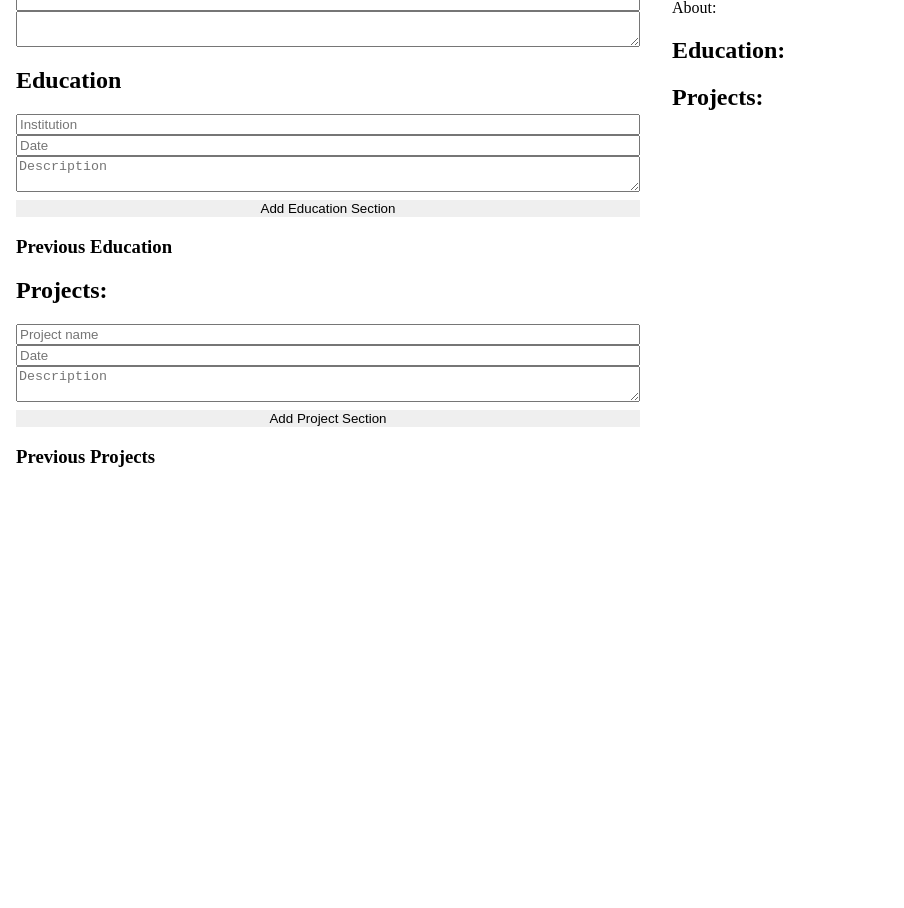
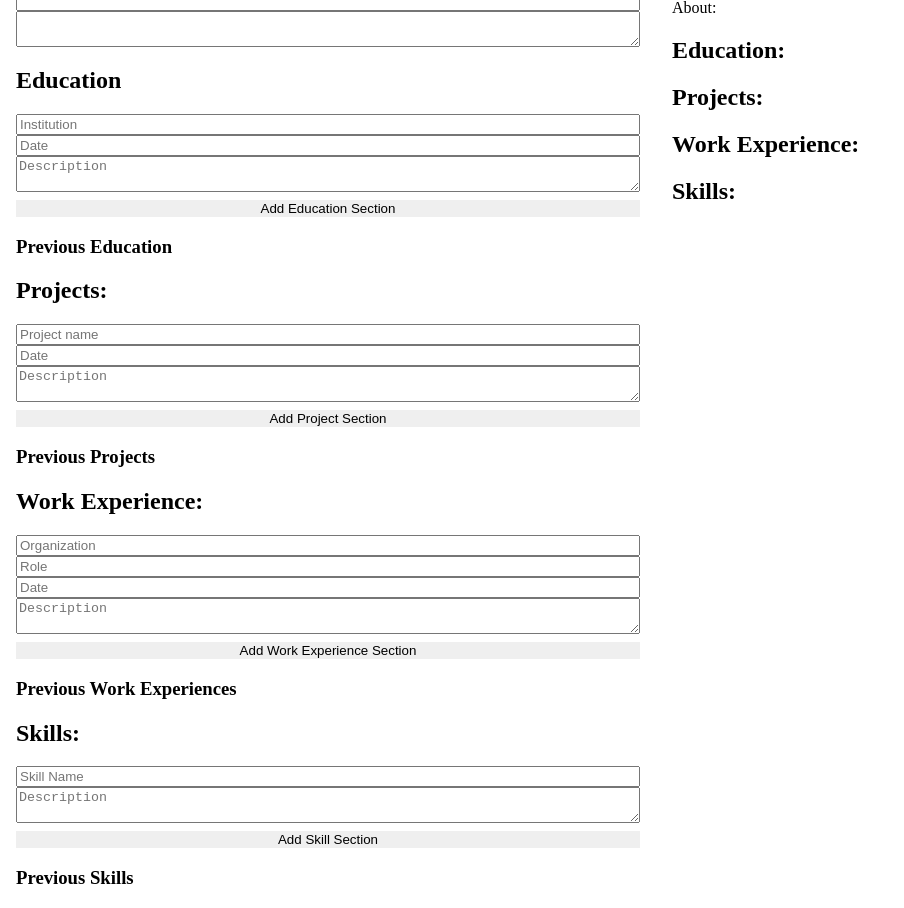
Before and after one commit to MisharyD/cv-generator, a React (Vite) app: page / in a window 1280 px wide. Shown: the part 240-1148 px from the top of the page, without its empty margins (0-904 px from the left). Before the commit the page ends 836 px from the top, so only its background shows below. Built offline with nearby package versions, Linux system fonts and the light colour scheme.

Commit message:
finish work experience and skills sections

```diff
--- a/src/App.jsx
+++ b/src/App.jsx
@@ -14,10 +14,13 @@ function App() {
     about: ""
   });
 
-  //it is an array to allows for multiple education sections
   const [educationInfo, setEducationInfo] = useState(new Array());
 
   const [projectInfo, setProjectInfo] = useState(new Array());
+
+  const [workExperienceInfo, setWorkExperienceInfo] = useState(new Array());
+
+  const [skillsInfo, setSkillsInfo] = useState(new Array());
 
   const personalOperations = (function()
   {
@@ -74,6 +77,50 @@ function App() {
     return {addProjectSection, deleteProjectSection, changeProjectInfo}
   })()
 
+  const workExperienceOperations = (function()
+  {
+    function addWorkExperienceSection(newSection)
+    {
+      setWorkExperienceInfo(prev => [...prev, { id: Date.now(), ...newSection }]);
+    }
+
+    function deleteWorkExperienceSection(id)
+    {
+      setWorkExperienceInfo(prevState => prevState.filter(section => section.id !== id));
+    }
+
+    function changeWorkExperienceInfo(id, newInfo)
+    {
+      setWorkExperienceInfo(prevState =>
+        prevState.map(section => (section.id === id ? { ...section, ...newInfo } : section))
+      );
+    }
+
+    return {addWorkExperienceSection, deleteWorkExperienceSection, changeWorkExperienceInfo}
+  })()
+
+  const skillsOperations = (function()
+  {
+    function addSkillSection(newSection)
+    {
+      setSkillsInfo(prev => [...prev, { id: Date.now(), ...newSection }]);
+    }
+
+    function deleteSkillSection(id)
+    {
+      setSkillsInfo(prevState => prevState.filter(section => section.id !== id));
+    }
+
+    function changeSkillInfo(id, newInfo)
+    {
+      setSkillsInfo(prevState =>
+        prevState.map(section => (section.id === id ? { ...section, ...newInfo } : section))
+      );
+    }
+
+    return {addSkillSection, deleteSkillSection, changeSkillInfo}
+  })()
+
   return (
     <>
       <h1 className='text-4xl '>CV Generator</h1>
@@ -89,12 +136,24 @@ function App() {
         //project section
         projectInfo = {projectInfo} onChangeProjectInfo = {projectOperations.changeProjectInfo}
         deleteProjectInfo = {projectOperations.deleteProjectSection} addProjectSection = {projectOperations.addProjectSection}
+
+        //work experience section
+        workExperienceInfo = {workExperienceInfo}
+        onChangeWorkExperienceInfo = {workExperienceOperations.changeWorkExperienceInfo}
+        deleteWorkExperienceInfo = {workExperienceOperations.deleteWorkExperienceSection}
+        addWorkExperienceSection = {workExperienceOperations.addWorkExperienceSection}
+
+        //skills section
+        skillsInfo = {skillsInfo} onChangeSkillsInfo = {skillsOperations.changeSkillInfo}
+        deleteSkillsInfo = {skillsOperations.deleteSkillSection} addSkillsSection = {skillsOperations.addSkillSection}
         />
 
         <Cv
           personalInfo = {personalInfo}
           educationInfo = {educationInfo}
           projectInfo = {projectInfo}
+          workExperienceInfo = {workExperienceInfo}
+          skillsInfo = {skillsInfo}
         />
       </div>
     </>
--- a/src/components/cv-components/skills-section.jsx
+++ b/src/components/cv-components/skills-section.jsx
@@ -1 +1,14 @@
-export default function Skills(){}
+export default function Skills({skillsInfo})
+{
+    return (
+        <div className="skills-section">
+            <h2>Skills:</h2>
+            {skillsInfo.map((section) => (
+                <div key={section.id}>
+                    Skill: {section.skillName} <br />
+                    Description: {section.description} <br />
+                </div>
+            ))}
+        </div>
+    )
+}
--- a/src/components/cv-components/work-experience-section.jsx
+++ b/src/components/cv-components/work-experience-section.jsx
@@ -1 +1,16 @@
-export default function WorkExperience(){}
+export default function WorkExperienceSection({workExperienceInfo})
+{
+    return (
+        <div className="work-experience-section">
+            <h2>Work Experience:</h2>
+            {workExperienceInfo.map((section) => (
+                <div key={section.id}>
+                    Organization: {section.organization} <br />
+                    Role: {section.role} <br />
+                    Date: {section.date} <br />
+                    Description: {section.description} <br />
+                </div>
+            ))}
+        </div>
+    );
+}
--- a/src/components/cv.jsx
+++ b/src/components/cv.jsx
@@ -6,7 +6,7 @@ import WorkExperienceSection from "./cv-components/work-experience-section"
 import SkillsSection from "./cv-components/skills-section"
 
 
-export default function Cv({personalInfo, educationInfo, projectInfo})
+export default function Cv({personalInfo, educationInfo, projectInfo, workExperienceInfo, skillsInfo})
 {
     return(
     <div className="cv ml-8">
@@ -16,9 +16,9 @@ export default function Cv({personalInfo, educationInfo, projectInfo})
 
         <ProjectsSection projectInfo = {projectInfo} />
 
-        <WorkExperienceSection />
+        <WorkExperienceSection workExperienceInfo = {workExperienceInfo} />
 
-        <SkillsSection />
+        <SkillsSection skillsInfo = {skillsInfo} />
     </div>
     )
 }
--- a/src/components/form-components/skills-form.jsx
+++ b/src/components/form-components/skills-form.jsx
@@ -1 +1,55 @@
-export default function SkillsForm(){}
+export default function SkillsForm({skillsInfo, onChangeSkillsInfo, deleteSkillsInfo, addSkillsSection})
+{
+    return(
+    <div>
+        <h2>Skills:</h2>
+        <form className="skillsForm flex flex-col mb-4">
+            <input
+            type="text"
+            name="skillName"
+            placeholder="Skill Name"
+            />
+            <textarea
+            name="description"
+            placeholder="Description"
+            className="mb-2"
+            />
+            <button
+            type="button"
+            onClick={(e) => {
+                const form = e.target.parentElement;
+
+                const skillName = form.querySelector("input[name='skillName']").value;
+                const description = form.querySelector("textarea").value;
+
+                addSkillsSection({skillName, description});
+                form.reset();
+            }}
+            >
+            Add Skill Section
+            </button>
+        </form>
+
+        <h3>Previous Skills</h3>
+        {skillsInfo.map((section) => (
+            <div key={section.id} className="skill-item">
+                <input
+                type="text"
+                name="skillName"
+                value={section.skillName}
+                onChange={(e) => onChangeSkillsInfo(section.id, { skillName: e.target.value })}
+                placeholder="Skill Name"
+                />
+                <textarea
+                name="description"
+                value={section.description}
+                onChange={(e) => onChangeSkillsInfo(section.id, { description: e.target.value })}
+                placeholder="Description"
+                />
+                <button onClick={() => deleteSkillsInfo(section.id)}>Delete</button>
+            </div>
+            ))}
+        </div>
+
+    )
+}
--- a/src/components/form-components/work-experience-form.jsx
+++ b/src/components/form-components/work-experience-form.jsx
@@ -1 +1,80 @@
-export default function WorkExperienceForm(){}
+export default function WorkExperienceForm({workExperienceInfo, onChangeWorkExperienceInfo, deleteWorkExperienceInfo, addWorkExperienceSection})
+{
+    return(
+    <div>
+        <h2>Work Experience:</h2>
+        <form className="workExperienceForm flex flex-col mb-4">
+            <input
+            type="text"
+            name="organization"
+            placeholder="Organization"
+            />
+            <input
+            type="text"
+            name="role"
+            placeholder="Role"
+            />
+            <input
+            type="text"
+            name="date"
+            placeholder="Date"
+            />
+            <textarea
+            name="description"
+            placeholder="Description"
+            className="mb-2"
+            />
+            <button
+            type="button"
+            onClick={(e) => {
+                const form = e.target.parentElement;
+
+                const organization = form.querySelector("input[name='organization']").value;
+                const role  = form.querySelector("input[name='role']").value;
+                const date = form.querySelector("input[name='date']").value;
+                const description = form.querySelector("textarea").value;
+
+                addWorkExperienceSection({organization, role, date, description});
+                form.reset();
+            }}
+            >
+            Add Work Experience Section
+            </button>
+        </form>
+
+        <h3>Previous Work Experiences</h3>
+        {workExperienceInfo.map((section) => (
+            <div key={section.id} className="work-experience-item">
+                <input
+                type="text"
+                name="organization"
+                value={section.organization}
+                onChange={(e) => onChangeWorkExperienceInfo(section.id, { organization: e.target.value })}
+                placeholder="Organization"
+                />
+                <input
+                type="text"
+                name="role"
+                value={section.role}
+                onChange={(e) => onChangeWorkExperienceInfo(section.id, { role: e.target.value })}
+                placeholder="Role"
+                />
+                <input
+                type="text"
+                name="date"
+                value={section.date}
+                onChange={(e) => onChangeWorkExperienceInfo(section.id, { date: e.target.value })}
+                placeholder="Date"
+                />
+                <textarea
+                name="description"
+                value={section.description}
+                onChange={(e) => onChangeWorkExperienceInfo(section.id, { description: e.target.value })}
+                placeholder="Description"
+                />
+                <button onClick={() => deleteWorkExperienceInfo(section.id)}>Delete</button>
+            </div>
+            ))}
+        </div>
+    )
+}
--- a/src/components/information-form.jsx
+++ b/src/components/information-form.jsx
@@ -12,7 +12,13 @@ export default function InformationForm({
     educationInfo, onChangeEducationInfo, deleteEducationInfo, addEducationSection,
 
     //project section
-    projectInfo, onChangeProjectInfo, deleteProjectInfo, addProjectSection
+    projectInfo, onChangeProjectInfo, deleteProjectInfo, addProjectSection,
+
+    //work experience section
+    workExperienceInfo, onChangeWorkExperienceInfo, deleteWorkExperienceInfo, addWorkExperienceSection,
+
+    //skills section
+    skillsInfo, onChangeSkillsInfo, deleteSkillsInfo, addSkillsSection
 })
 {
     return(
@@ -33,9 +39,19 @@ export default function InformationForm({
                 addProjectSection={addProjectSection}
             />
 
-            <WorkExperienceForm />
+            <WorkExperienceForm
+                workExperienceInfo={workExperienceInfo}
+                onChangeWorkExperienceInfo={onChangeWorkExperienceInfo}
+                deleteWorkExperienceInfo={deleteWorkExperienceInfo}
+                addWorkExperienceSection={addWorkExperienceSection}
+            />
 
-            <SkillsForm />
+            <SkillsForm
+                skillsInfo={skillsInfo}
+                onChangeSkillsInfo={onChangeSkillsInfo}
+                deleteSkillsInfo={deleteSkillsInfo}
+                addSkillsSection={addSkillsSection}
+            />
         </div>
     )
 }
```
